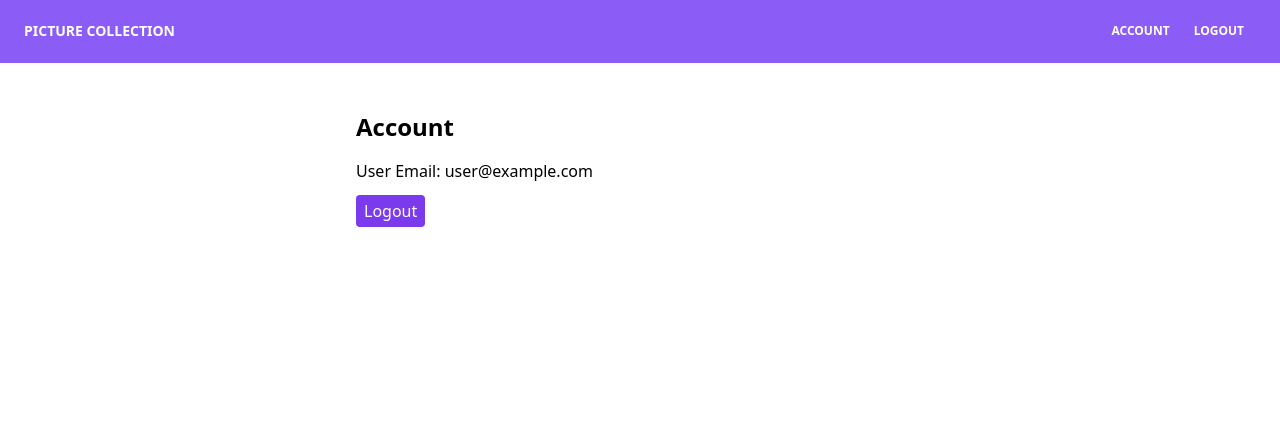
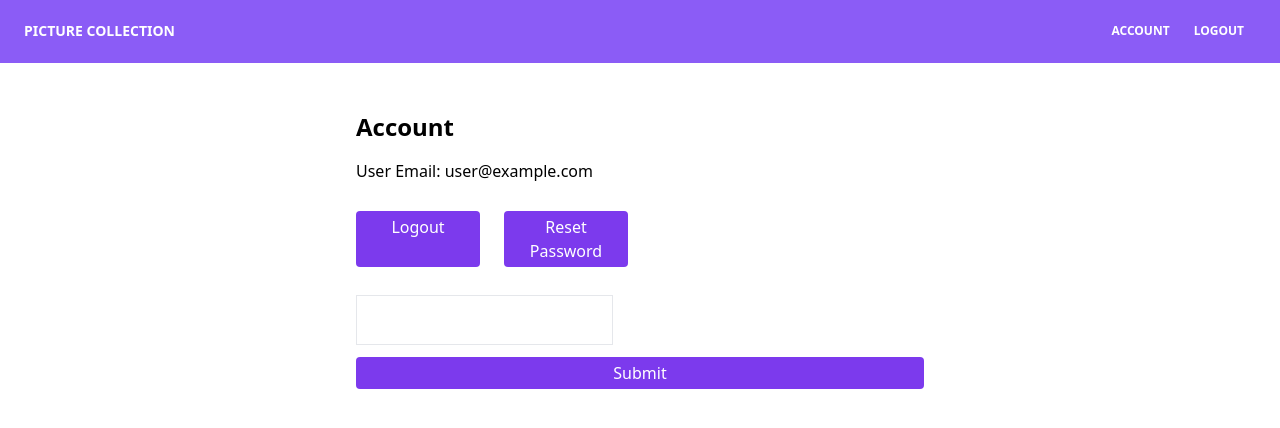
Before and after one commit to yutive/picture-collection, a React (Create React App) app: page /account in a window 1280 px wide. Shown: the top 428 px of the page. Built offline with nearby package versions, Linux system fonts and the light colour scheme; no server answers; sample sign-in values are in the browser's storage.

Commit message:
added pop up and password reset

```diff
--- a/src/components/Account.jsx
+++ b/src/components/Account.jsx
@@ -1,10 +1,18 @@
-import React from 'react';
+import React, {useEffect, useState} from 'react';
 import {useNavigate} from "react-router-dom";
 import {UserAuth} from "../context/AuthContext";
 
 const Account = () => {
-    const {user, logout} = UserAuth();
+    const {user, logout, resetPassword, updateEmail} = UserAuth();
     const navigate = useNavigate();
+    const [alert, setAlert] = useState(false);
+    const [newEmail, setNewEmail] = useState('');
+
+    useEffect(() => {
+        setTimeout(() => {
+            setAlert(false);
+        }, 6000);
+    }, [alert]);
 
     const handleLogout = async () => {
         try {
@@ -16,16 +24,50 @@ const Account = () => {
         }
     }
 
-    return (
-        <div className="max-w-[600px] mx-auto my-4  p-4">
-            <h1 className="text-2xl font-bold py-4">Account</h1>
-            <p>User Email: {user && user.email}</p>
+    const handlePasswordReset = async () => {
+        try {
+            await resetPassword(user.auth, user.email)
+            setAlert(true);
+        } catch (e) {
+            console.log(e.message)
+        }
+    }
 
-            <button onClick={handleLogout}
-                    className="hover:bg-violet-500 bg-violet-600 text-white font-medium py-1 px-2 rounded mb-3 mt-3 mr-3 overflow-x-auto">Logout
-            </button>
+    const handleChangeEmail = (event) => {
+        event.preventDefault()
+        debugger
+        updateEmail(user, newEmail).then(() => {
+            setNewEmail('')
+        }).catch(error => console.log(error))
+    }
+
+    return (<div className="max-w-[600px] mx-auto my-4  p-4">
+        <h1 className="text-2xl font-bold py-4">Account</h1>
+        {alert && <div
+            className="p-4 mb-4 text-sm text-blue-700 bg-blue-100 rounded-lg dark:bg-blue-200 dark:text-blue-800">
+            <span className="font-medium">Email was sent!</span> We sent you an E-Mail for resetting your
+            password.
+        </div>}
+        <p>User Email: {user && user.email}</p>
+        <div className="container mx-auto">
+            <div className="grid grid-cols-1 md:grid-cols-2 lg:grid-cols-4 gap-6 my-4">
+                <button onClick={handleLogout}
+                        className="flex justify-center hover:bg-violet-500 bg-violet-600 text-white font-medium py-1 px-2 rounded lg:mb-3 lg:mt-3 overflow-x-auto">
+                    Logout
+                </button>
+                <button onClick={handlePasswordReset}
+                        className="flex justify-center hover:bg-violet-500 bg-violet-600 text-white font-medium py-1 px-2 rounded lg:mb-3 lg:mt-3 overflow-x-auto">
+                    Reset Password
+                </button>
+            </div>
         </div>
-    );
+        <form onSubmit={handleChangeEmail}>
+            <input type="email" className="border p-3" onChange={(e) => setNewEmail(e.target.value)}/>
+            <input type="submit"
+                   className="w-full hover:bg-violet-500 bg-violet-600 text-white font-medium py-1 px-2 rounded mb-3 mt-3 mr-3 overflow-x-auto"/>
+        </form>
+
+    </div>);
 }
 
 export default Account;
```
